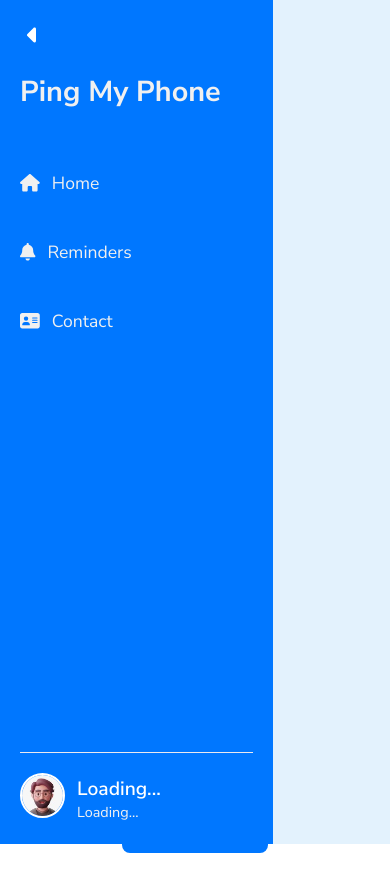
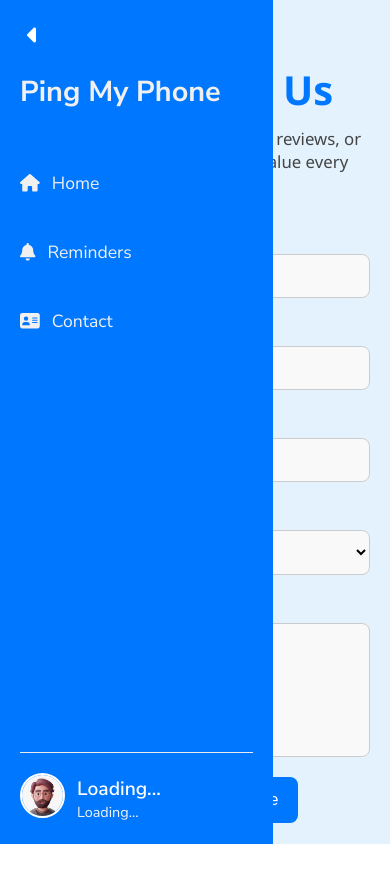
Before and after one commit to AnanthuNarashimman/PingMyPhone, a React (Vite) app in the folder reminder-bot/: page /contact in a window 390 px wide. After the commit the page ends 863 px from the top, so only its background shows below. Built offline with nearby package versions, Linux system fonts and the light colour scheme; no server answers.

Commit message:
Style changes for responsiveness

```diff
--- a/reminder-bot/src/Styles/PageStyles/ContactPage.css
+++ b/reminder-bot/src/Styles/PageStyles/ContactPage.css
@@ -73,3 +73,11 @@
   background-color: #005fcb;
   transform: translateY(-2px);
 }
+
+@media (max-width: 678px) {
+  .contact-page {
+    width: 95vw;
+    margin-left: 60px;
+    margin-top: 40px;
+  }
+}
--- a/reminder-bot/src/Styles/PageStyles/DashBoard.css
+++ b/reminder-bot/src/Styles/PageStyles/DashBoard.css
@@ -218,7 +218,7 @@
     }
 
     .dashboard {
-        margin-left: 22%;
+        margin-left: 21%;
         height: 50%;
         width: 75%;
     }
```
Lines whose indentation alone changed are shown as unchanged.
